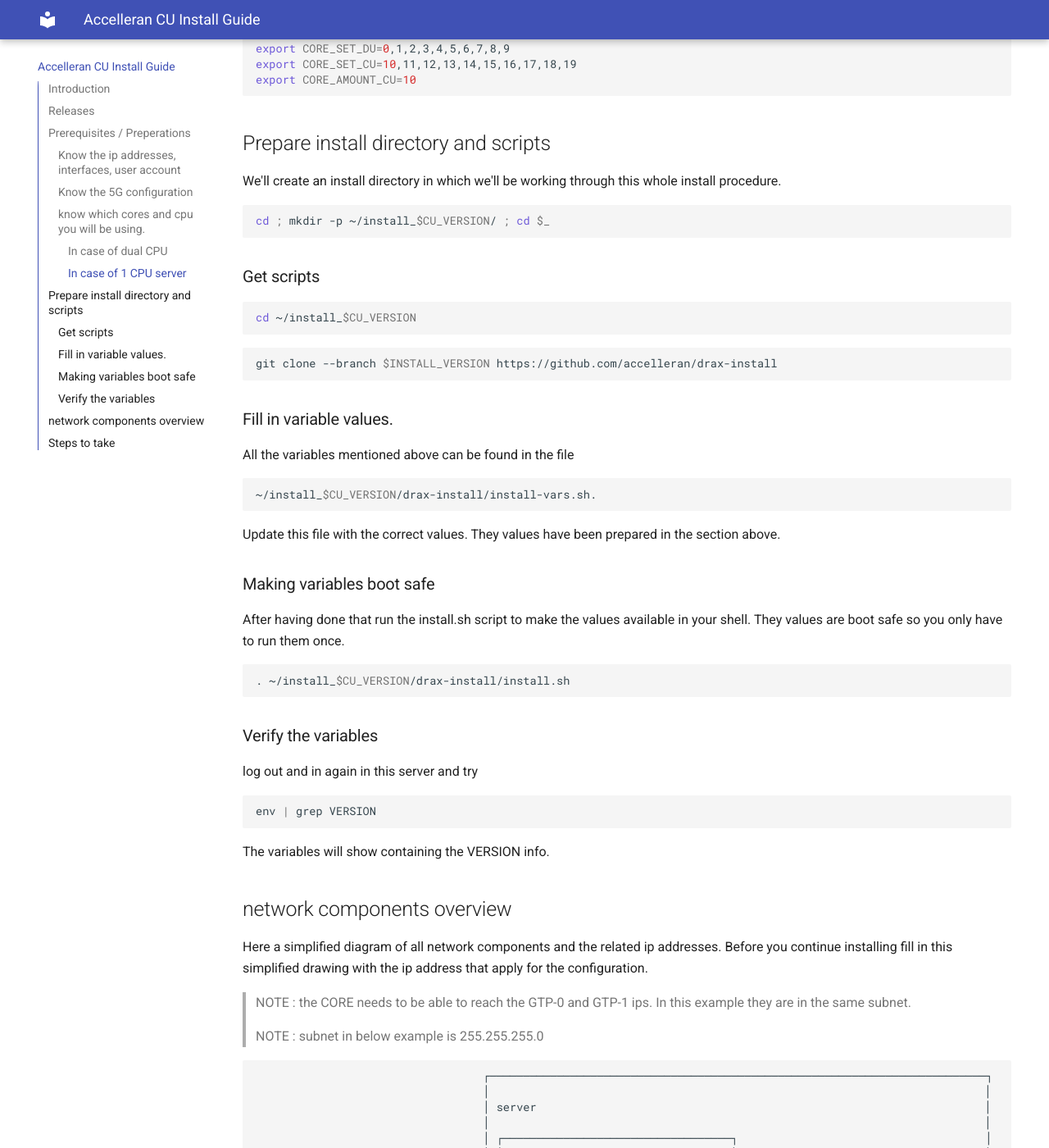
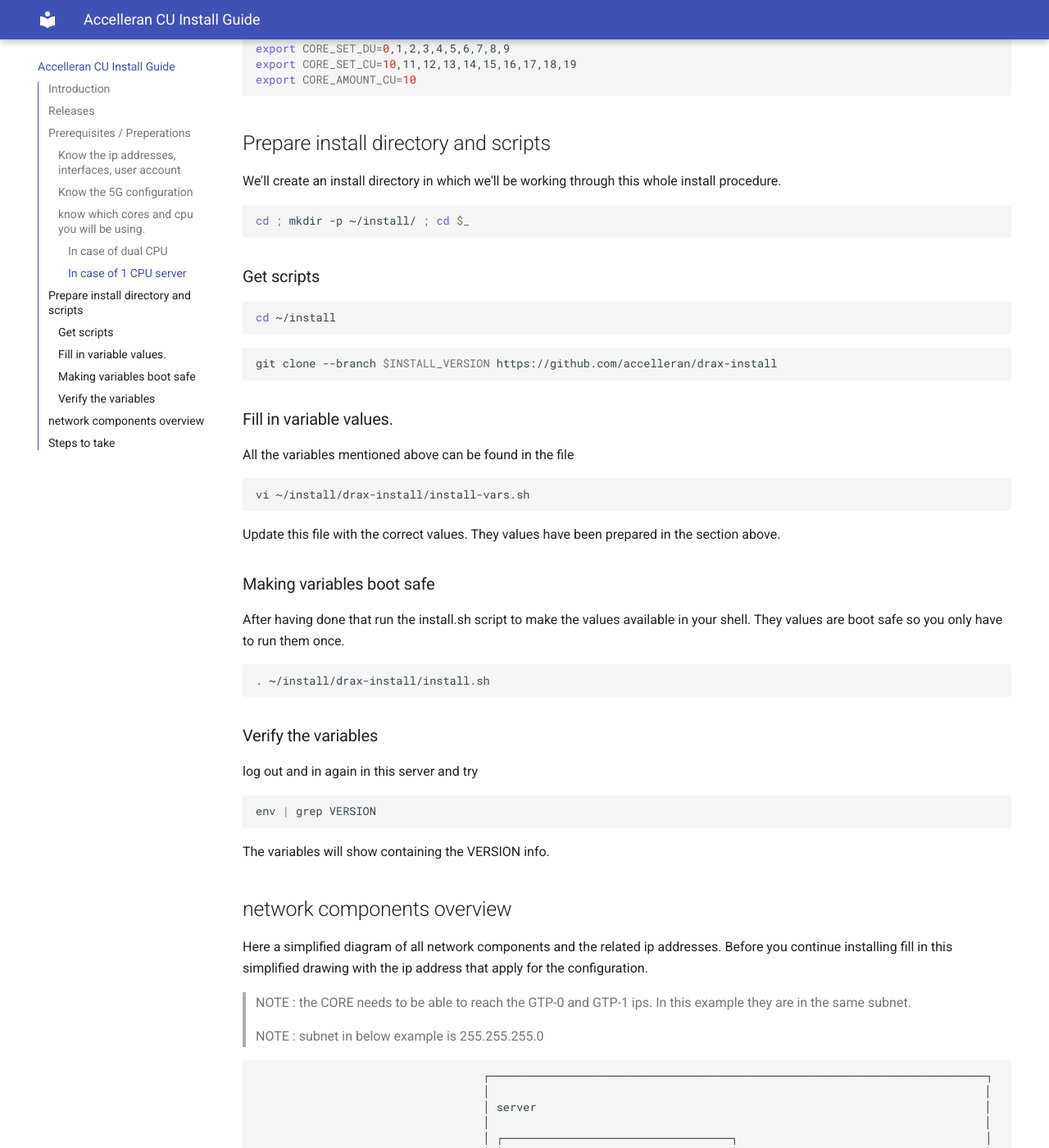
Before and after one commit to accelleran/drax-docs, an MkDocs documentation site: the page built from docs/index.md, in a window 1280 px wide and 1400 px high, scrolled down 4880 px. Shown: the whole window at 82% size. Built offline with MkDocs 1.6.1 and Material for MkDocs 9.7.7, drawn with Linux system fonts in a browser that asks for light colours; the version menu is left out.

Commit message:
some details

````diff
--- a/docs/index.md
+++ b/docs/index.md
@@ -195,13 +195,13 @@ export CORE_AMOUNT_CU=10
 We'll create an install directory in which we'll be working through this whole install procedure.
 
 ``` bash
-cd ; mkdir -p ~/install_$CU_VERSION/ ; cd $_
+cd ; mkdir -p ~/install/ ; cd $_
 ```
 
 ### Get scripts
 
 ``` bash
-cd ~/install_$CU_VERSION
+cd ~/install
 ```
 
 ``` bash
@@ -212,7 +212,7 @@ git clone --branch $INSTALL_VERSION https://github.com/accelleran/drax-install
 
 All the variables mentioned above can be found in the file
 ``` bash
-~/install_$CU_VERSION/drax-install/install-vars.sh.
+vi ~/install/drax-install/install-vars.sh
 ```
 Update this file with the correct values.
 They values have been prepared in the section above.
@@ -222,7 +222,7 @@ After having done that run the install.sh script to make the values available in
 They values are boot safe so you only have to run them once.
 
 ``` bash
-. ~/install_$CU_VERSION/drax-install/install.sh
+. ~/install/drax-install/install.sh
 ```
 
 ### Verify the variables
````
Also changed, not shown: docs/du-install/index.md (+3 -3 lines).
